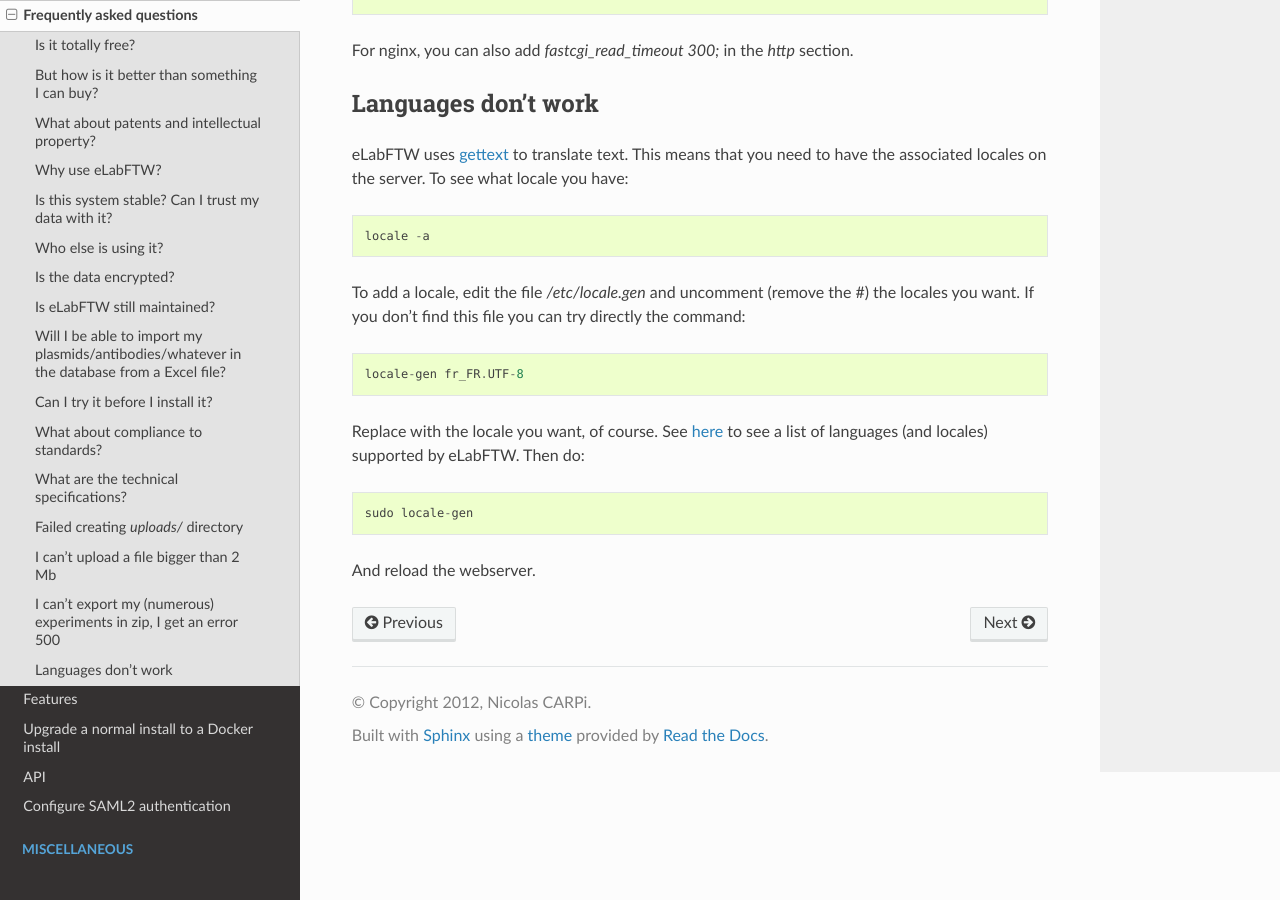
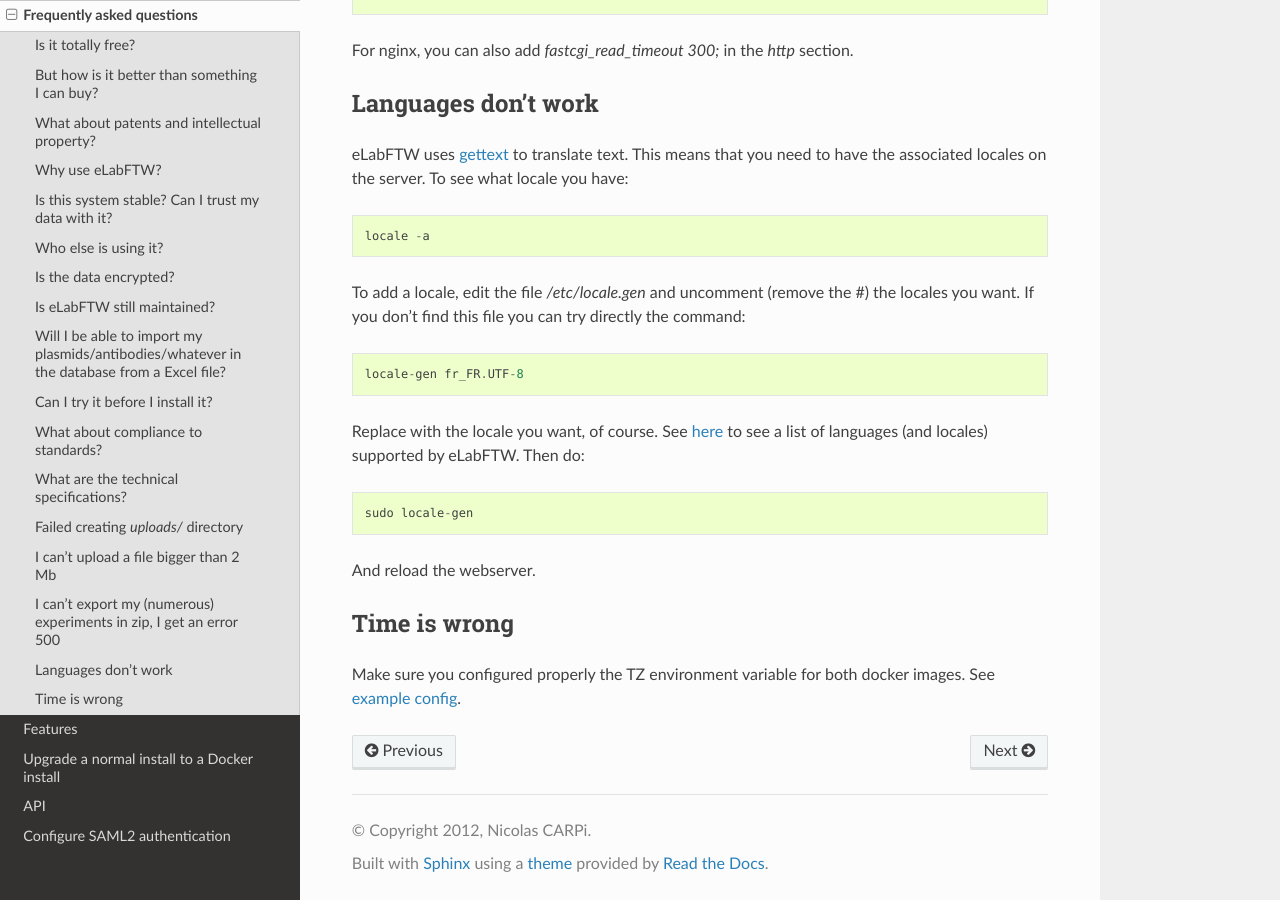
Before and after one commit to elabftw/elabdoc, a Sphinx documentation site: the page built from doc/faq.rst, in a window 1280 px wide and 900 px high, scrolled down 4954 px. Built offline with Sphinx 7.4.7 and the Read the Docs theme 2.0.0, drawn with Linux system fonts in a browser that asks for light colours; pages that are not in the unit, such as notebooks, are missing from menus.

Commit message:
add doc on TZ

```diff
--- a/doc/faq.rst
+++ b/doc/faq.rst
@@ -213,3 +213,8 @@
     sudo locale-gen
 
 And reload the webserver.
+
+Time is wrong
+-------------
+
+Make sure you configured properly the TZ environment variable for both docker images. See `example config <https://github.com/elabftw/elabimg/blob/master/src/docker-compose.yml-EXAMPLE>`_.
```
